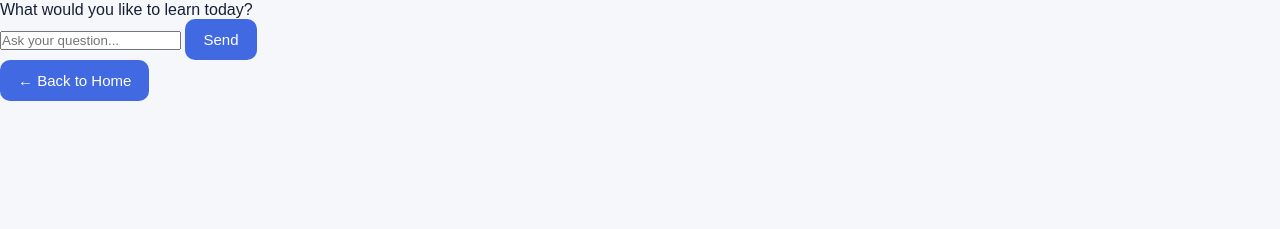
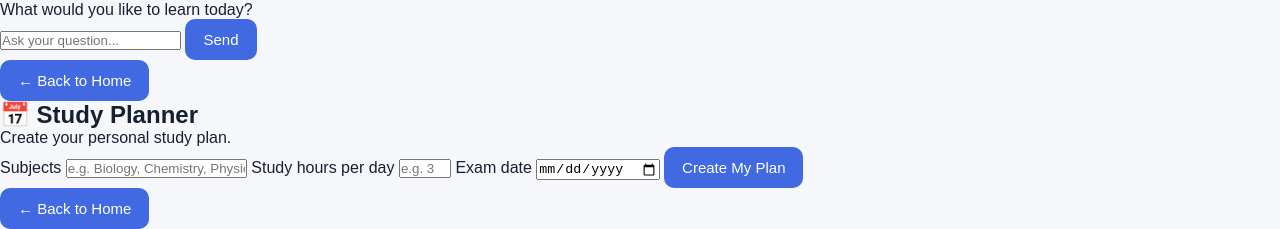
Before and after one commit to suhaybadanmaxamed9-bot/Students-Ai, a plain HTML site: page index.html in a window 1280 px wide. Shown: the part 708-937 px from the top of the page. Before the commit the page ends 809 px from the top, so only its background shows below. Drawn offline with Linux system fonts and the light colour scheme.

Commit message:
Update index.html

```diff
--- a/index.html
+++ b/index.html
@@ -76,6 +76,40 @@
     <button class="back-button" onclick="closeTutor()">
         ← Back to Home
     </button>
+</section><section id="plannerPage" class="planner-page">
+    <div class="planner-header">
+        <h2>📅 Study Planner</h2>
+        <p>Create your personal study plan.</p>
+    </div>
+
+    <div class="planner-form">
+        <label>Subjects</label>
+        <input
+            type="text"
+            id="subjects"
+            placeholder="e.g. Biology, Chemistry, Physics"
+        >
+
+        <label>Study hours per day</label>
+        <input
+            type="number"
+            id="studyHours"
+            placeholder="e.g. 3"
+            min="1"
+            max="12"
+        >
+
+        <label>Exam date</label>
+        <input type="date" id="examDate">
+
+        <button onclick="createPlan()">Create My Plan</button>
+    </div>
+
+    <div id="planResult" class="plan-result"></div>
+
+    <button class="back-button" onclick="closePlanner()">
+        ← Back to Home
+    </button>
 </section>
 <script src="script.js"></script>
 </body>
```
